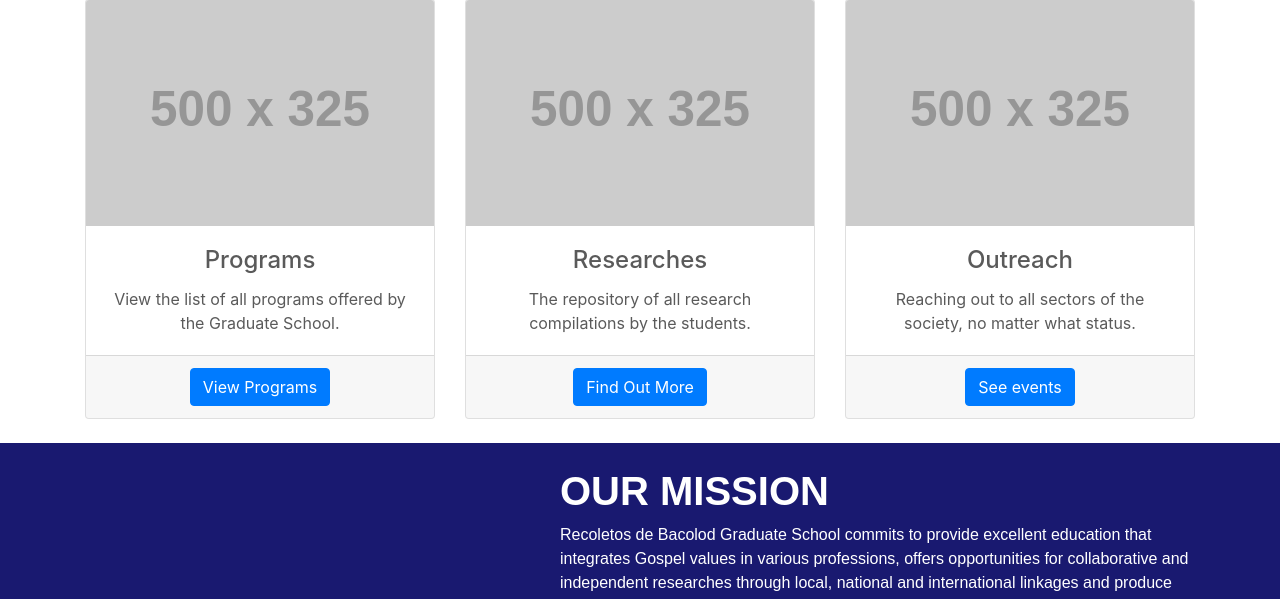
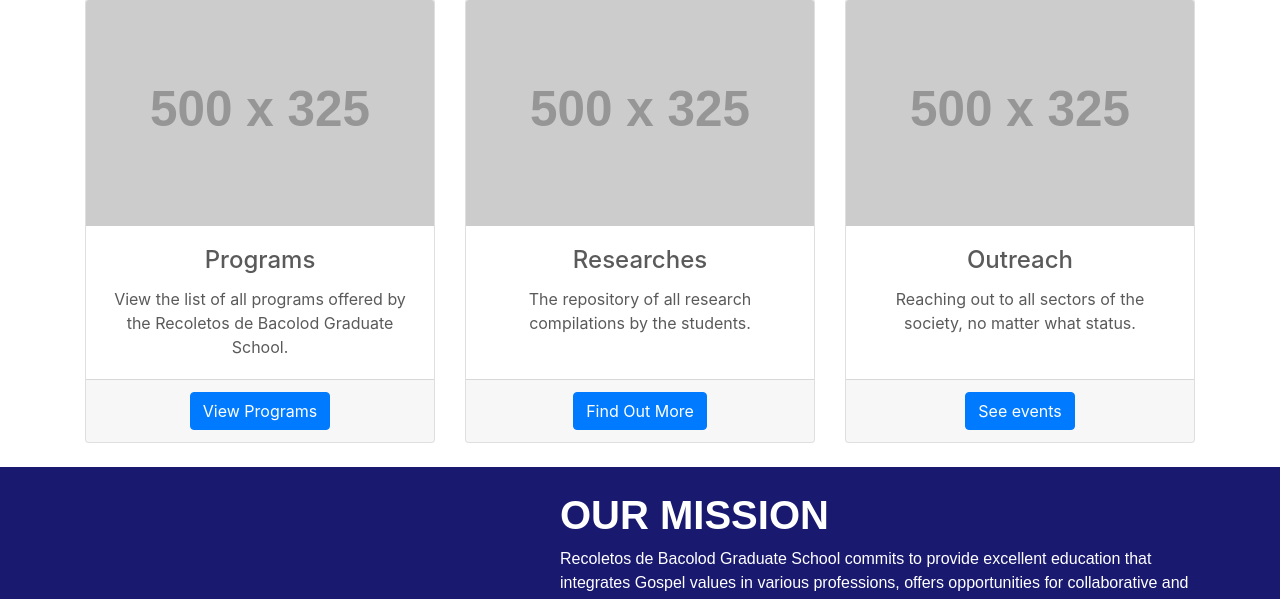
Before and after one commit to keirjeffreyvelez18/RBGS, a Django app: page / in a window 1280 px wide. Shown: the part 812-1411 px from the top of the page. Run offline with Django 3.2, Linux system fonts and the light colour scheme; grey boxes labelled with a size stand in for pictures from a placeholder-image service; some libraries are stand-ins or nearby versions.

Commit message:
minor changes

```diff
--- a/website/templates/website/base.html
+++ b/website/templates/website/base.html
@@ -3,7 +3,7 @@
 {% load static %}
 <head>
     <meta charset="UTF-8">
-    <title>Home</title>
+    <title>Home | Recoletos de Bacolod Graduate School</title>
     <link  href="{% static 'website/css/bootstrap.min.css' %}" rel="stylesheet">
     <link href="{% static 'website/css/heroic-features.css' %}" rel="stylesheet">
     <link href="{% static 'website/css/carousel.css' %}" rel="stylesheet">
@@ -59,6 +59,8 @@
             <li class="nav-item dropdown menu-large">
               <a class="nav-link dropdown-toggle dropdown-toggle-split" href="programs" id="dropdown07" data-toggle="dropdown" aria-haspopup="true" aria-expanded="false">Programs</a>
               <div class="dropdown-menu" aria-labelledby="dropdown07">
+                    <a class="dropdown-item" href="programs">All Programs</a>
+                    <div class="dropdown-divider"></div>
                     <span class="dropdown-item">Education</span>
                     <span class="dropdown-item">Business Management and Administration</span>
                     <span class="dropdown-item">Public Administration and Governance</span>
--- a/website/templates/website/index.html
+++ b/website/templates/website/index.html
@@ -58,7 +58,7 @@
             <img class="card-img-top" src="http://placehold.it/500x325" alt="">
             <div class="card-body">
               <h4 class="card-title">Programs</h4>
-              <p class="card-text">View the list of all programs offered by the Graduate School.</p>
+              <p class="card-text">View the list of all programs offered by the Recoletos de Bacolod Graduate School.</p>
             </div>
             <div class="card-footer">
               <a href="#" class="btn btn-primary">View Programs</a>
```
